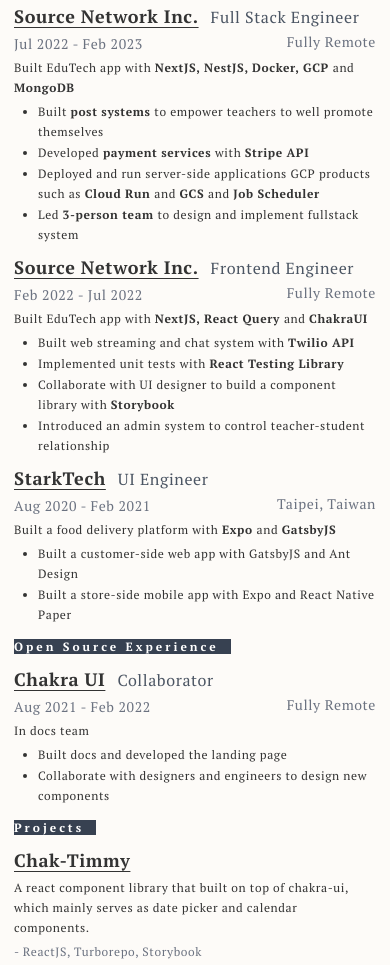
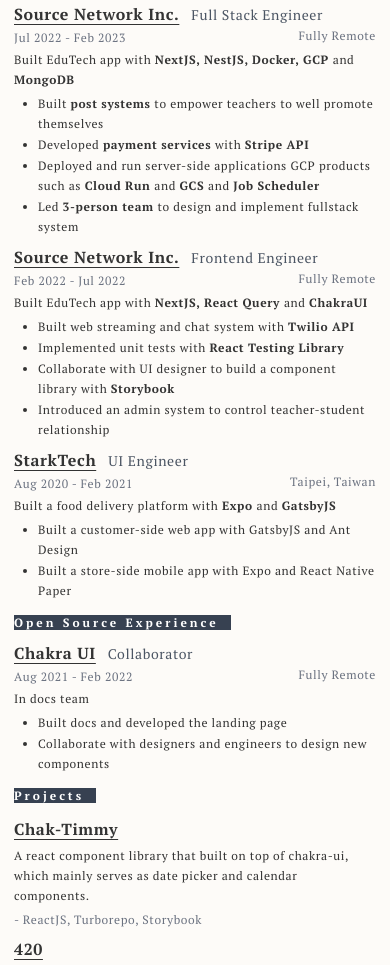
Before and after one commit to YenTingWu/v2.resume.yenting.me, a Gatsby site: page / in a window 390 px wide. Shown: the part 749-1714 px from the top of the page. Built offline with nearby package versions, Linux system fonts and the light colour scheme; Gatsby itself is replaced by a stand-in of ours.

Commit message:
feat: update styles

```diff
--- a/scripts/pdf.js
+++ b/scripts/pdf.js
@@ -33,7 +33,7 @@
     displayHeaderFooter: false,
     printBackground: true,
     // To cut the blank page, if the content is over one page, should remove this property
-    pageRanges: "1-2",
+    pageRanges: "1",
     margin: {
       top: "0.05in",
       bottom: "0.05in",
--- a/src/components/experience.tsx
+++ b/src/components/experience.tsx
@@ -40,22 +40,21 @@
           ) : (
             <a
               target="_blank"
-              className="font-bold text-lg underline underline-offset-4 transition-all cursor-pointer hover:text-blue-600"
+              className="font-bold lg:text-lg text-base underline underline-offset-4 transition-all cursor-pointer hover:text-blue-600"
               href={link}
             >
               {team}
             </a>
           )}
-
-          <span className="ml-3 font-medium text-base text-gray-600">
+          <span className="ml-3 font-medium lg:text-base text-sm text-gray-600">
             {title}
           </span>
         </h5>
         <div className="flex justify-between items-center">
-          <span className="block mt-1 font-medium text-sm text-gray-500">
+          <span className="block mt-1 font-medium lg:text-sm text-xs text-gray-500">
             {formatTime(timeRange[0])} - {formatTime(timeRange[1])}
           </span>
-          <span className="block font-medium text-sm text-gray-500">
+          <span className="block font-medium lg:text-sm text-xs text-gray-500">
             {location}
           </span>
         </div>
--- a/src/components/project.tsx
+++ b/src/components/project.tsx
@@ -31,7 +31,7 @@
           <a
             target="_blank"
             href={link}
-            className="font-bold text-lg underline underline-offset-4 transition-all cursor-pointer hover:text-blue-600"
+            className="font-bold lg:text-lg text-base underline underline-offset-4 transition-all cursor-pointer hover:text-blue-600"
           >
             {title}
           </a>
```
Also changed, not shown: 1 other file.
